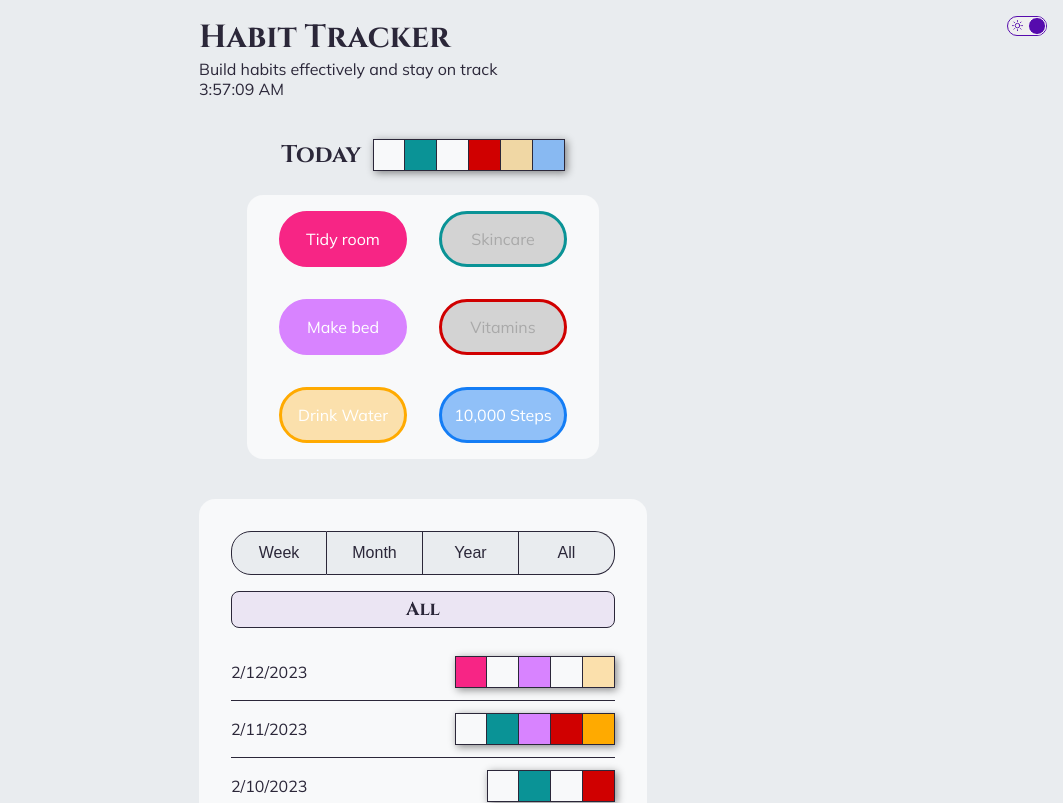
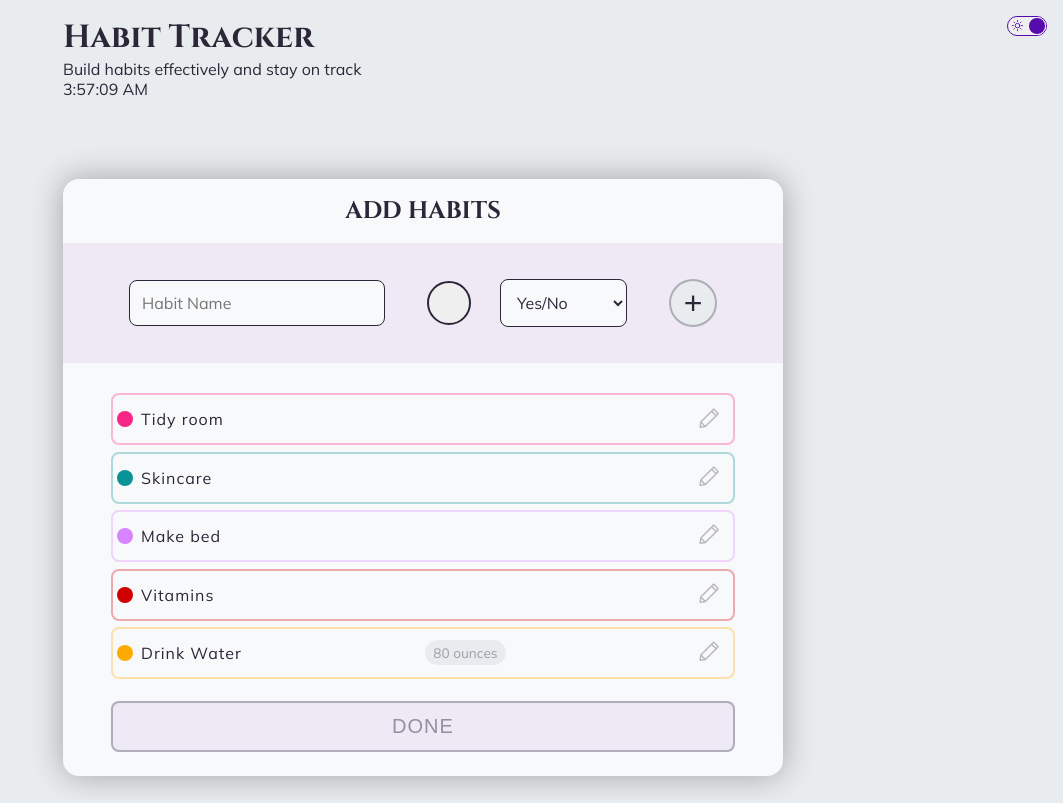
Before and after one commit to jennstirpe/habit-tracker, a React (Create React App) app: page / in a window 1280 px wide. Shown: the top 803 px of the page, without its empty margins (217-1280 px from the left). Built offline with nearby package versions, Linux system fonts and the light colour scheme.

Commit message:
Added functionality to initial setup form to create a new habit object and display it

```diff
--- a/src/App.js
+++ b/src/App.js
@@ -492,11 +492,13 @@ function App() {
 
       <div>{currentTime}</div>
 
+      <InitialSetupForm />
+
       {
         // habitsList.length === 0 && <InitialSetupForm />
       }
 
-      {
+      {/* {
         habitsList.length > 0 && (
           <main>
 
@@ -507,14 +509,14 @@ function App() {
             <History history={history} date={date} />
           </main>
         )
-      }
+      } */}
 
 
-      <footer>
+      {/* <footer>
           <div>buttons</div>
           <div>info(reset)</div>
           <div>tools</div>
-      </footer>
+      </footer> */}
 
 
     </>
--- a/src/components/main/forms/InitialSetupForm.js
+++ b/src/components/main/forms/InitialSetupForm.js
@@ -42,11 +42,27 @@ export default function InitialSetupForm() {
     },
   ]);
 
+  function addHabitToList(habitName, habitColor, habitType, habitGoalAmt, habitGoalUnit) {
+
+    const tempListCopy = [...tempHabitsList];
+    let newHabit;
+
+    const newId= habitName;
+
+    if (habitType === "check") {
+      newHabit = { id: newId, name: habitName, color: habitColor, type: habitType }
+    } else {
+      newHabit = { id: newId, name: habitName, color: habitColor, type: habitType, goal: { amt: habitGoalAmt, unit: habitGoalUnit } }
+    }
+
+    setTempHabitsList([newHabit, ...tempListCopy])
+  }
+
 
   return (
     <StyledInitialSetupForm>
       <h2>Add habits</h2>
-      <NewHabitInput />
+      <NewHabitInput addHabitToList={addHabitToList} />
 
       {
         habitsList.length == 0 && (
--- a/src/components/main/forms/NewHabitInput.js
+++ b/src/components/main/forms/NewHabitInput.js
@@ -2,13 +2,17 @@ import { useState, useRef } from "react";
 import { StyledNewHabitInput } from "../styled/forms/NewHabitInput.styled";
 import ColorInput from "./ColorInput";
 
-export default function NewHabitInput() {
+export default function NewHabitInput({ addHabitToList }) {
     const [colorInputActive, setColorInputActive] = useState(false);
+
+    const habitName = useRef();
     const [habitColor, setHabitColor] = useState("");
-    const [habitType, setHabitType] = useState("quantity");
-
+    const [habitType, setHabitType] = useState("check");
+    const habitTypeInput = useRef();
     const quantityGoalInput = useRef();
     const quantityUnitInput = useRef();
+
+
 
     function openColorInput(e) {
         e.preventDefault();
@@ -24,21 +28,61 @@ export default function NewHabitInput() {
         closeColorInput()
     }
 
+    function changeHabitType() {
+        if (habitTypeInput.current.value === "check") {
+            setHabitType("check")
+        } else {
+            setHabitType("quantity")
+        }
+    }
+
+    function handleSubmitNewHabit(e) {
+        e.preventDefault();
+
+        const name = habitName.current.value;
+        const color = habitColor;
+        const type = habitType;
+
+        if(!name || !color ) {
+            return
+        } else if (type === "quantity") {
+            const goal = quantityGoalInput.current.value;
+            const unit = quantityUnitInput.current.value;
+
+            if(!goal || !unit) {
+                return
+            } else {
+                addHabitToList(name, color, type, goal, unit);
+                habitName.current.value = "";
+                setHabitColor("#fff");
+                setHabitType("check");
+                quantityGoalInput.current.value = "";
+                quantityUnitInput.current.value = "";
+            }
+        } else if (type === "check"){
+            addHabitToList(name, color, type);
+            habitName.current.value = "";
+            setHabitColor("#fff");
+        }
+    }
+
+
+
   return (
     <StyledNewHabitInput>
-        <input className="habit-name" type="text" placeholder="Habit Name" maxLength="20" />
+        <input ref={habitName} className="habit-name" type="text" placeholder="Habit Name" maxLength="20" />
         <div className="habit-specs">
             <button className="habit-color" onClick={openColorInput} aria-label="Color selector" style={habitColor ? {"background" : `${habitColor}`} : {"background" : `${({theme}) => theme.colors.bgSecondary}`}}></button>
             {
                 colorInputActive && <ColorInput closeColorInput={closeColorInput} setSelectedColor={setSelectedColor} />
             }
-            <select name="habit-type" id="habit-type">
+            <select name="habit-type" id="habit-type" ref={habitTypeInput} onChange={changeHabitType}>
                 <option value="" disabled>Habit Type</option>
                 <option value="check">Yes/No</option>
                 <option value="quantity">Quantity</option>
             </select>
         </div>
-        {/* {
+        {
             habitType === "quantity" && (
                 <div className="habit-quantity-values">
                     <label className="habit-quantity-label">
@@ -51,9 +95,9 @@ export default function NewHabitInput() {
                     </label>
                 </div>
             )
-        } */}
+        }
 
-        <button className="habit-submit" aria-label="Add new habit">+</button>
+        <button onClick={handleSubmitNewHabit} className="habit-submit" aria-label="Add new habit">+</button>
     </StyledNewHabitInput>
   )
 }
--- a/src/components/main/styled/display/DisplayBar.styled.js
+++ b/src/components/main/styled/display/DisplayBar.styled.js
@@ -3,6 +3,7 @@ import styled from "styled-components";
 export const StyledDisplayBar = styled.section`
     display: flex;
     box-shadow: .15rem .15rem .5rem ${({theme}) => theme.colors.boxShadow}75;
+    border-radius: .25rem;
 
     .habit-box {
         height: 2rem;
@@ -14,6 +15,12 @@ export const StyledDisplayBar = styled.section`
 
         &:first-of-type {
             border-left: 1px solid ${({theme}) => theme.colors.textMain};
+            border-top-left-radius: .25rem;
+            border-bottom-left-radius: .25rem;
+        }
+        &:last-of-type {
+            border-top-right-radius: .25rem;
+            border-bottom-right-radius: .25rem;
         }
     }
 `;
--- a/src/components/main/styled/forms/ColorInput.styled.js
+++ b/src/components/main/styled/forms/ColorInput.styled.js
@@ -1,6 +1,6 @@
 import styled from "styled-components";
 
-export const StyledColorInput = styled.form`
+export const StyledColorInput = styled.div`
     border-radius: 1rem;
     box-shadow: 0 0 1rem ${({theme}) => theme.colors.boxShadow}50;
     width: 17rem;
```
